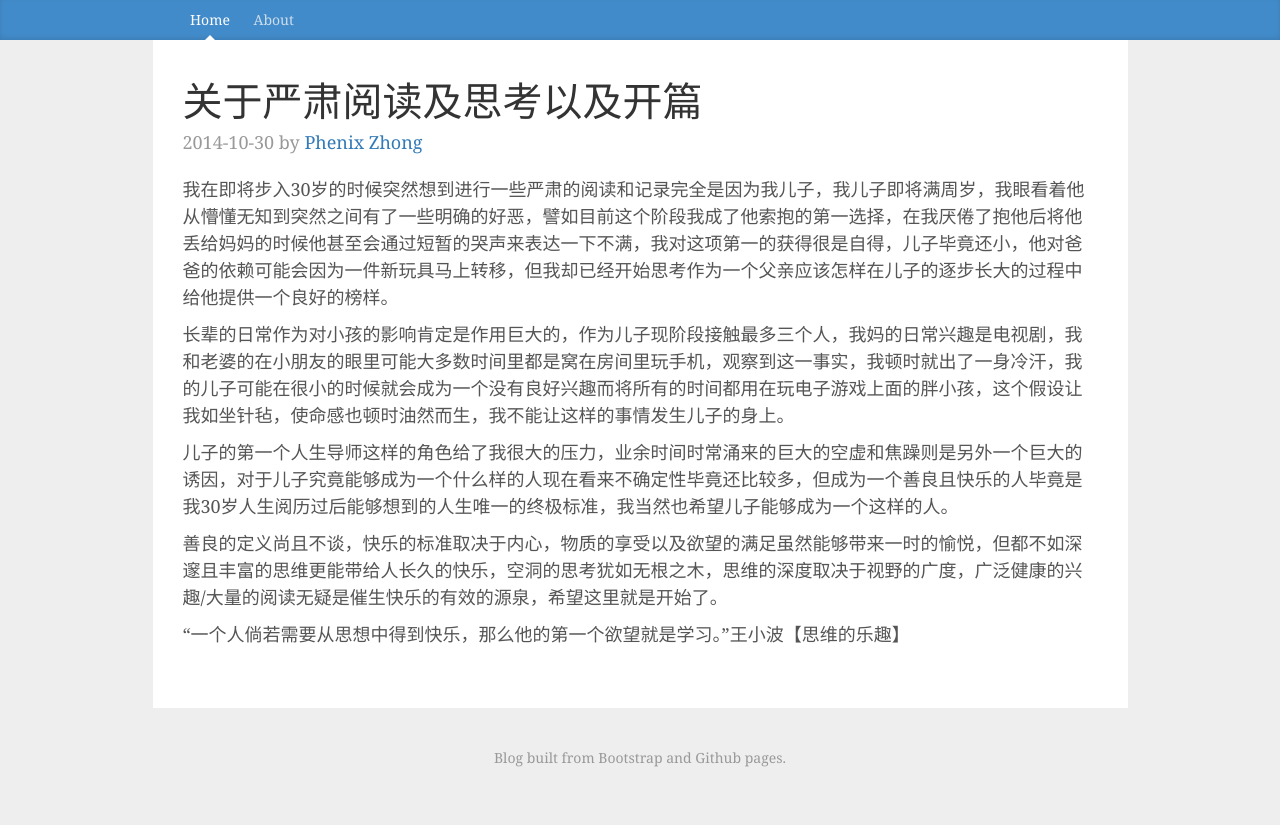
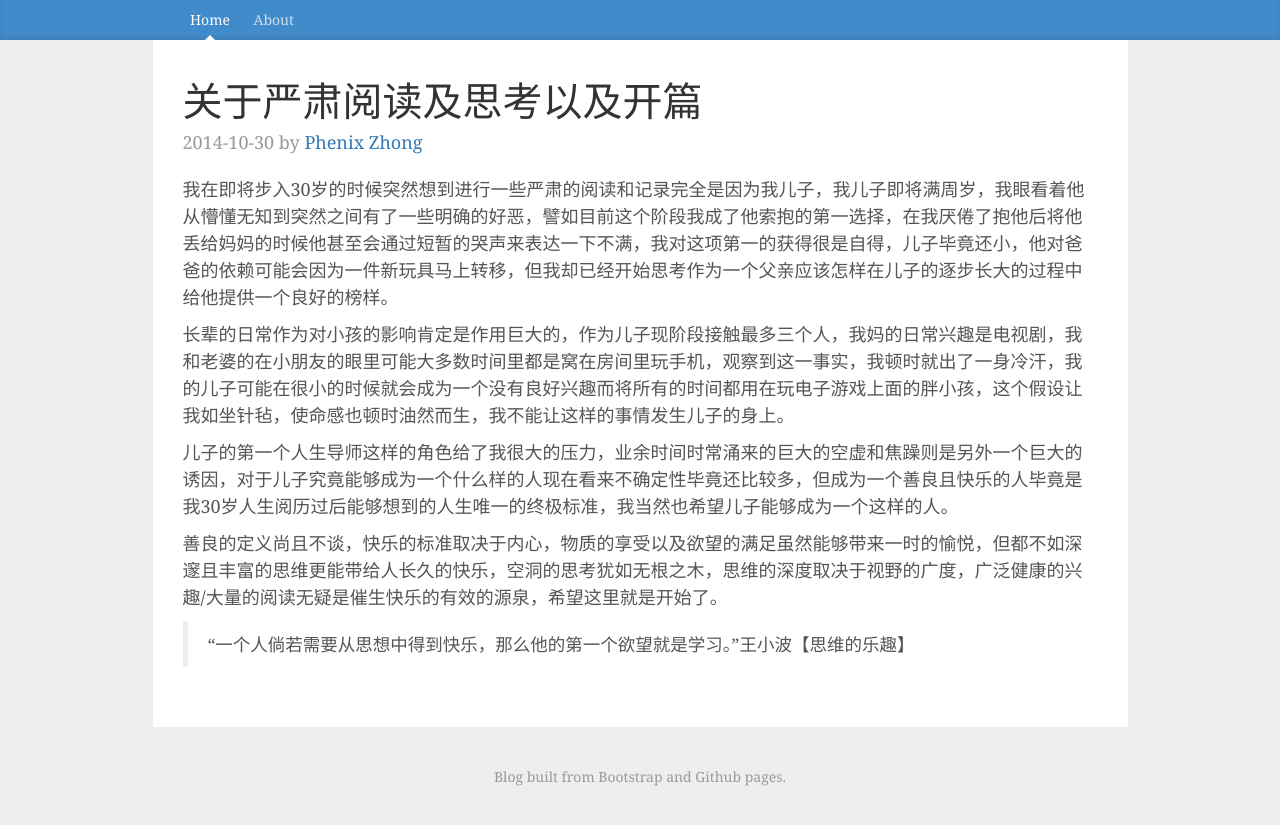
Before and after one commit to insolo/Reading-notes, a Jekyll site: the page built from _posts/2014-10-30-reading-and-thinking-seriously.md, in a window 1280 px wide. Shown: the top 825 px of the page. Built offline with Jekyll 4.4.1, drawn with Linux system fonts in a browser that asks for light colours; Markdown is read by kramdown in place of the engine named in the settings.

```diff
--- a/_posts/2014-10-30-reading-and-thinking-seriously.md
+++ b/_posts/2014-10-30-reading-and-thinking-seriously.md
@@ -10,4 +10,4 @@ title: 关于严肃阅读及思考以及开篇
 
 善良的定义尚且不谈，快乐的标准取决于内心，物质的享受以及欲望的满足虽然能够带来一时的愉悦，但都不如深邃且丰富的思维更能带给人长久的快乐，空洞的思考犹如无根之木，思维的深度取决于视野的广度，广泛健康的兴趣/大量的阅读无疑是催生快乐的有效的源泉，希望这里就是开始了。
 
-“一个人倘若需要从思想中得到快乐，那么他的第一个欲望就是学习。”王小波【思维的乐趣】
+> “一个人倘若需要从思想中得到快乐，那么他的第一个欲望就是学习。”王小波【思维的乐趣】
```
